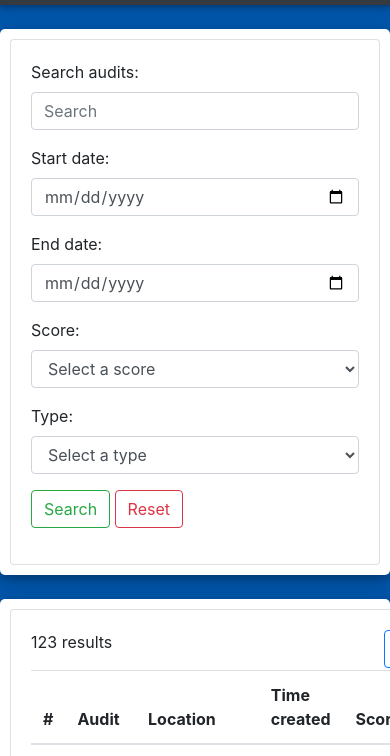
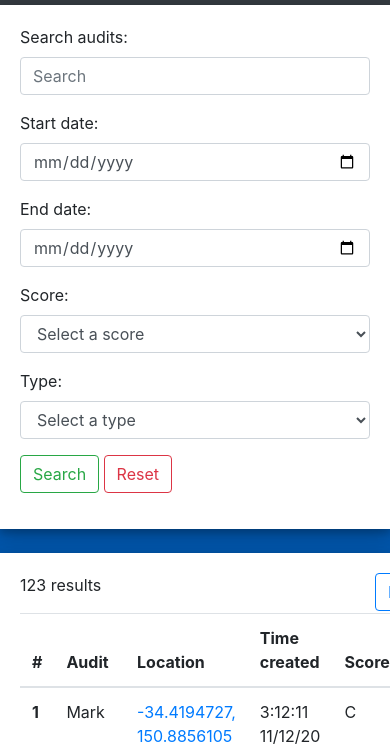
Before and after one commit to TheJukebox/woofballdash, a plain HTML site: page index.html in a window 390 px wide. Shown: the part 51-807 px from the top of the page. Drawn offline with Linux system fonts and the light colour scheme; sample sign-in values are in the browser's storage.

Commit message:
Resize elements on mobile

```diff
--- a/css/style.css
+++ b/css/style.css
@@ -75,3 +75,18 @@ body {
       opacity: 0;
     }
 }
+
+@media only screen and (max-width: 575px) {
+    .main {
+        padding: 0;
+        border-radius: 0;
+    }
+
+    .card {
+        border: none;
+    }
+
+    br.navBR{
+        display: none;
+    }
+}
```
Also changed, not shown: index.html (+1 -1 lines).
